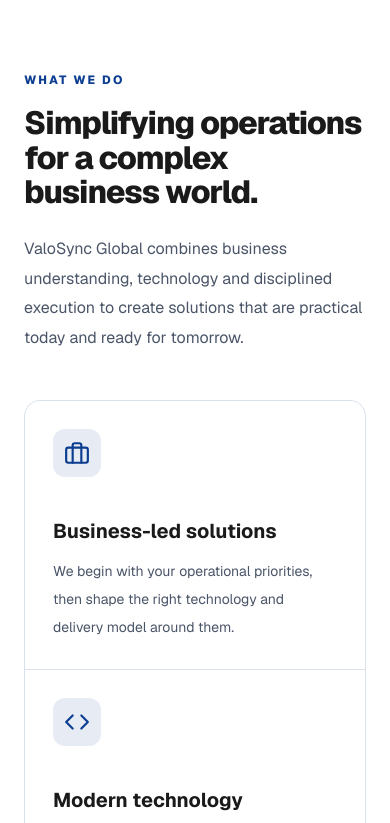
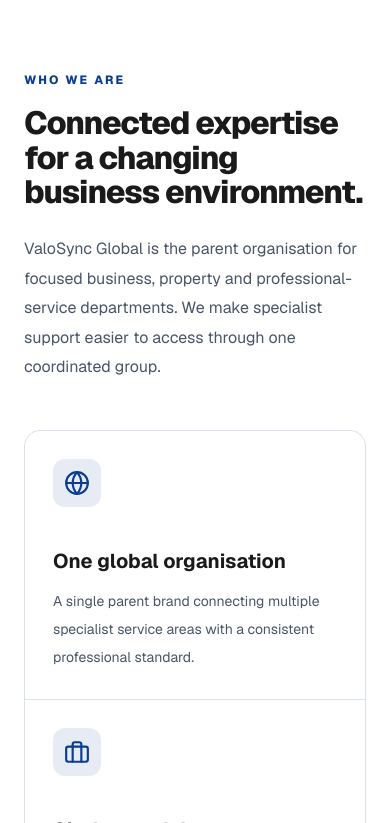
Before and after one commit to mayank-207/ValoSync-Global, a Next.js app: page / in a window 390 px wide. Shown: the part 1521-2344 px from the top of the page. Built offline with nearby package versions, Linux system fonts and the light colour scheme.

Commit message:
Rebuild homepage around equal business departments

```diff
--- a/components/sections/CorporateOverview.tsx
+++ b/components/sections/CorporateOverview.tsx
@@ -1,19 +1,38 @@
+import Image from "next/image";
 import Link from "next/link";
-import Image from "next/image";
 import Button from "../ui/Button";
 import {
   ArrowRightIcon,
-  AutomationIcon,
-  BrainIcon,
   BriefcaseIcon,
   CheckIcon,
-  CodeIcon,
   GlobeIcon,
   LayersIcon,
-  MarketingIcon,
   ShieldIcon,
   UsersIcon,
 } from "../ui/Icons";
+
+const valueCards = [
+  {
+    icon: <GlobeIcon size={26} />,
+    title: "One global organisation",
+    description: "A single parent brand connecting multiple specialist service areas with a consistent professional standard.",
+  },
+  {
+    icon: <BriefcaseIcon size={26} />,
+    title: "Six focused departments",
+    description: "Dedicated capabilities across technology, accounting, conveyancing, civil engineering, real estate and home loans.",
+  },
+  {
+    icon: <UsersIcon size={26} />,
+    title: "Coordinated client support",
+    description: "A clear starting point for every enquiry, including requirements that involve more than one service area.",
+  },
+  {
+    icon: <LayersIcon size={26} />,
+    title: "Practical delivery",
+    description: "Defined responsibilities, transparent communication and an engagement model shaped around each requirement.",
+  },
+];
 
 const businessAreas = [
   {
@@ -28,15 +47,15 @@ const businessAreas = [
     number: "02",
     title: "Accounting Services",
     description: "Structured bookkeeping, reporting, accounting and business administration support.",
-    href: "/contact",
+    href: "/accounting",
     image: "https://images.unsplash.com/photo-1554224155-6726b3ff858f?auto=format&fit=crop&w=1200&q=82",
-    alt: "Financial documents, calculator and laptop arranged for professional accounting work",
+    alt: "Financial documents and calculator arranged for professional accounting work",
   },
   {
     number: "03",
     title: "Conveyancing Services",
     description: "Coordinated support for property contracts, transfers, settlements and documentation.",
-    href: "/contact",
+    href: "/conveyancing",
     image: "https://images.unsplash.com/photo-1560518883-ce09059eeffa?auto=format&fit=crop&w=1200&q=82",
     alt: "House keys and property documents representing conveyancing support",
   },
@@ -44,7 +63,7 @@ const businessAreas = [
     number: "04",
     title: "Civil Engineering Services",
     description: "Planning, documentation, coordination and practical project-support services.",
-    href: "/contact",
+    href: "/civil-engineering",
     image: "https://images.unsplash.com/photo-1503387762-592deb58ef4e?auto=format&fit=crop&w=1200&q=82",
     alt: "Civil engineering team reviewing plans at a construction site",
   },
@@ -52,7 +71,7 @@ const businessAreas = [
     number: "05",
     title: "Real Estate Services",
     description: "Property sales, purchases, leasing, management and market-support services.",
-    href: "/contact",
+    href: "/real-estate",
     image: "https://images.unsplash.com/photo-1564013799919-ab600027ffc6?auto=format&fit=crop&w=1200&q=82",
     alt: "Contemporary residential property representing real estate services",
   },
@@ -60,148 +79,51 @@ const businessAreas = [
     number: "06",
     title: "Home Loan Services",
     description: "Guided support for home buyers, refinancing and property-investment lending enquiries.",
-    href: "/contact",
+    href: "/home-loans",
     image: "https://images.unsplash.com/photo-1560185008-b033106af5c3?auto=format&fit=crop&w=1200&q=82",
     alt: "Modern family home representing home loan support",
   },
 ];
 
-const valueCards = [
+const engagementSteps = [
   {
-    icon: <BriefcaseIcon size={26} />,
-    title: "Business-led solutions",
-    description:
-      "We begin with your operational priorities, then shape the right technology and delivery model around them.",
+    title: "Understand your requirement",
+    description: "We clarify your objectives, priorities and the type of specialist support required.",
   },
   {
-    icon: <CodeIcon size={26} />,
-    title: "Modern technology",
-    description:
-      "Practical platforms, applications and integrations engineered for reliability, usability and long-term value.",
+    title: "Connect the right department",
+    description: "Your enquiry is directed to the department with the most relevant capability and responsibility.",
   },
   {
-    icon: <UsersIcon size={26} />,
-    title: "Cross-functional expertise",
-    description:
-      "Strategy, design, engineering, QA and growth specialists coordinated through one accountable delivery team.",
+    title: "Confirm scope and next steps",
+    description: "The responsible team outlines the service pathway, expected inputs and commercial approach.",
   },
   {
-    icon: <LayersIcon size={26} />,
-    title: "Scalable execution",
-    description:
-      "Clear phases, measurable milestones and maintainable architecture that can evolve as your business grows.",
-  },
-];
-
-const services = [
-  {
-    number: "01",
-    icon: <CodeIcon size={25} />,
-    title: "Custom Software & Applications",
-    description:
-      "Purpose-built web and mobile applications that simplify workflows, improve visibility and support business growth.",
-    href: "/services/custom-software",
-  },
-  {
-    number: "02",
-    icon: <LayersIcon size={25} />,
-    title: "CRM & Business Platforms",
-    description:
-      "Connected systems for customers, projects, referrals, operations, reporting and cross-team collaboration.",
-    href: "/services/crm-development",
-  },
-  {
-    number: "03",
-    icon: <BrainIcon size={25} />,
-    title: "AI & Intelligent Automation",
-    description:
-      "Practical automation for repetitive processes, document handling, customer engagement and internal knowledge.",
-    href: "/services/ai-automation",
-  },
-  {
-    number: "04",
-    icon: <GlobeIcon size={25} />,
-    title: "Web & Digital Experience",
-    description:
-      "Fast, accessible and SEO-ready websites designed to communicate credibility and convert business enquiries.",
-    href: "/services/web-development",
-  },
-  {
-    number: "05",
-    icon: <AutomationIcon size={25} />,
-    title: "Cloud & DevOps Support",
-    description:
-      "Reliable deployment, infrastructure, monitoring and delivery practices for secure, scalable digital products.",
-    href: "/services/cloud-devops",
-  },
-  {
-    number: "06",
-    icon: <MarketingIcon size={25} />,
-    title: "Digital Growth Services",
-    description:
-      "SEO, paid campaigns, content and social media support aligned to visibility, demand generation and measurable leads.",
-    href: "/services/digital-marketing",
-  },
-];
-
-const industries = [
-  "Professional Services",
-  "Finance & Accounting",
-  "Real Estate",
-  "Civil Engineering",
-  "Home Loans",
-  "Healthcare",
-  "Retail & Commerce",
-  "Logistics",
-];
-
-const deliveryGroups = [
-  {
-    title: "Your business challenge",
-    description:
-      "We clarify the operational problem, stakeholders, risks and expected outcomes before recommending a solution.",
-    points: ["Discovery workshops", "Process mapping", "Scope and priority definition"],
-  },
-  {
-    title: "Technology enablement",
-    description:
-      "We translate approved priorities into usable, secure and maintainable digital systems.",
-    points: ["Application engineering", "Integrations and automation", "Cloud-ready delivery"],
-  },
-  {
-    title: "Controlled execution",
-    description:
-      "Transparent milestones and review cycles keep business and delivery teams aligned.",
-    points: ["Dedicated coordination", "Quality assurance", "Progress visibility"],
-  },
-  {
-    title: "Continuous improvement",
-    description:
-      "After launch, we support stability, adoption and phased enhancement based on real operational feedback.",
-    points: ["Handover and training", "Maintenance options", "Growth roadmap"],
+    title: "Deliver with visibility",
+    description: "Communication, milestones and responsibilities remain clear throughout the engagement.",
   },
 ];
 
 export default function CorporateOverview() {
   return (
     <>
-      <section className="corporate-section bg-background" aria-labelledby="value-heading">
+      <section className="corporate-section bg-background" aria-labelledby="overview-heading">
         <div className="container">
           <div className="corporate-heading-grid">
             <div>
-              <p className="corporate-eyebrow">What we do</p>
-              <h2 id="value-heading" className="corporate-title">
-                Simplifying operations for a complex business world.
+              <p className="corporate-eyebrow">Who we are</p>
+              <h2 id="overview-heading" className="corporate-title">
+                Connected expertise for a changing business environment.
               </h2>
             </div>
             <p className="corporate-lead">
-              ValoSync Global combines business understanding, technology and disciplined execution to create solutions that are practical today and ready for tomorrow.
+              ValoSync Global is the parent organisation for focused business, property and professional-service departments. We make specialist support easier to access through one coordinated group.
             </p>
           </div>
 
-          <div className="grid sm:grid-cols-2 xl:grid-cols-4 gap-px mt-12 overflow-hidden rounded-2xl border border-border bg-border">
+          <div className="mt-12 grid gap-px overflow-hidden rounded-2xl border border-border bg-border sm:grid-cols-2 xl:grid-cols-4">
             {valueCards.map((item) => (
-              <article key={item.title} className="group bg-white p-7 lg:p-8 min-h-64 transition-colors hover:bg-surface">
+              <article key={item.title} className="group min-h-64 bg-white p-7 transition-colors hover:bg-surface lg:p-8">
                 <span className="corporate-icon">{item.icon}</span>
                 <h3 className="mt-10 text-xl font-bold text-text-primary">{item.title}</h3>
                 <p className="mt-3 text-sm leading-7 text-text-secondary">{item.description}</p>
@@ -217,11 +139,11 @@ export default function CorporateOverview() {
             <div>
               <p className="corporate-eyebrow">Our departments</p>
               <h2 id="departments-heading" className="corporate-title">
-                Six specialist areas. One accountable global organisation.
+                Six specialist areas. Equal importance. One trusted organisation.
               </h2>
             </div>
             <p className="corporate-lead">
-              Every department has equal standing, relevant expertise and a clear enquiry pathway. Choose the area that best matches your requirement.
+              Each department has dedicated capabilities, its own service pathway and equal standing within ValoSync Global. Select the area that best matches your requirement.
             </p>
           </div>
 
@@ -258,121 +180,73 @@ export default function CorporateOverview() {
         </div>
       </section>
 
-      <section className="corporate-section bg-background" aria-labelledby="services-heading">
-        <div className="container">
-          <div className="corporate-heading-grid">
-            <div>
-              <p className="corporate-eyebrow">Integrated services</p>
-              <h2 id="services-heading" className="corporate-title">
-                One delivery partner across strategy, technology and growth.
-              </h2>
-            </div>
-            <div>
-              <p className="corporate-lead">
-                Our service portfolio supports the full digital lifecycle—from defining the right solution through implementation, launch and ongoing improvement.
-              </p>
-              <Link href="/services" className="corporate-text-link">
-                View all services <ArrowRightIcon size={17} />
-              </Link>
-            </div>
+      <section className="corporate-industry-band" aria-labelledby="connected-heading">
+        <div className="container grid gap-10 lg:grid-cols-[0.8fr_1.2fr] lg:gap-20">
+          <div>
+            <p className="corporate-eyebrow text-gold">Connected service model</p>
+            <h2 id="connected-heading" className="text-3xl font-bold tracking-tight text-white sm:text-4xl lg:text-5xl">
+              The right expertise, without navigating separate organisations.
+            </h2>
+            <p className="mt-5 max-w-xl text-sm leading-7 text-slate-300 sm:text-base">
+              Some requirements sit within one department. Others may involve finance, property, engineering or technology together. Our umbrella structure provides a clear starting point.
+            </p>
+            <Button as="link" href="/contact" variant="gold" size="md" className="mt-8" rightIcon={<ArrowRightIcon size={17} />}>
+              Discuss your requirements
+            </Button>
           </div>
-
-          <div className="grid md:grid-cols-2 xl:grid-cols-3 gap-5 mt-12">
-            {services.map((service) => (
-              <article key={service.title} className="corporate-service-card group">
-                <div className="flex items-start justify-between gap-4">
-                  <span className="corporate-icon">{service.icon}</span>
-                  <span className="text-xs font-bold tracking-widest text-text-muted">{service.number}</span>
-                </div>
-                <h3 className="mt-8 text-xl font-bold text-text-primary">{service.title}</h3>
-                <p className="mt-3 text-sm leading-7 text-text-secondary">{service.description}</p>
-                <Link href={service.href} className="corporate-card-link" aria-label={`Learn more about ${service.title}`}>
-                  Learn more <ArrowRightIcon size={16} />
-                </Link>
-              </article>
+          <div className="grid gap-4 sm:grid-cols-2">
+            {[
+              "Dedicated department expertise",
+              "Coordinated initial assessment",
+              "Clear ownership and communication",
+              "Professional service standards",
+            ].map((point) => (
+              <div key={point} className="flex items-start gap-3 border-b border-white/15 py-5 text-sm font-semibold text-white">
+                <span className="mt-0.5 text-gold"><CheckIcon size={17} /></span>
+                {point}
+              </div>
             ))}
           </div>
         </div>
       </section>
 
-      <section className="corporate-industry-band" aria-labelledby="industries-heading">
-        <div className="container">
-          <div className="grid lg:grid-cols-[0.75fr_1.25fr] gap-10 lg:gap-20">
-            <div>
-              <p className="corporate-eyebrow text-gold">Industries</p>
-              <h2 id="industries-heading" className="text-3xl sm:text-4xl lg:text-5xl font-bold tracking-tight text-white">
-                Domain-aware solutions, built around real operations.
-              </h2>
-              <p className="mt-5 max-w-xl text-sm sm:text-base leading-7 text-slate-300">
-                We combine technology capability with an understanding of how service-based and operational businesses actually work.
-              </p>
-              <Button as="link" href="/industries" variant="gold" size="md" className="mt-8" rightIcon={<ArrowRightIcon size={17} />}>
-                Explore industries
-              </Button>
-            </div>
-            <div className="grid sm:grid-cols-2 border-t border-white/15">
-              {industries.map((industry, index) => (
-                <Link
-                  key={industry}
-                  href="/industries"
-                  className="group flex items-center justify-between gap-4 py-5 border-b border-white/15 sm:odd:pr-6 sm:even:pl-6 text-sm font-semibold text-white hover:text-gold transition-colors"
-                >
-                  <span><span className="mr-3 text-xs text-slate-500">{String(index + 1).padStart(2, "0")}</span>{industry}</span>
-                  <ArrowRightIcon size={16} className="transition-transform group-hover:translate-x-1" />
-                </Link>
-              ))}
-            </div>
-          </div>
-        </div>
-      </section>
-
-      <section className="corporate-section bg-background" aria-labelledby="delivery-heading">
+      <section className="corporate-section bg-background" aria-labelledby="engagement-heading">
         <div className="container">
           <div className="corporate-heading-grid">
             <div>
-              <p className="corporate-eyebrow">What we deliver</p>
-              <h2 id="delivery-heading" className="corporate-title">
-                Business outcomes supported by clear, accountable execution.
+              <p className="corporate-eyebrow">How we engage</p>
+              <h2 id="engagement-heading" className="corporate-title">
+                A clear pathway from enquiry to accountable delivery.
               </h2>
             </div>
             <p className="corporate-lead">
-              Our approach connects people, process and technology. Every engagement is structured around visibility, quality and measurable progress.
+              Our approach is designed to make a diversified service organisation simple to navigate while preserving specialist ownership within every department.
             </p>
           </div>
 
           <div className="mt-12 border-t border-border">
-            {deliveryGroups.map((group, index) => (
-              <article key={group.title} className="grid lg:grid-cols-[80px_0.8fr_1.2fr] gap-5 lg:gap-10 py-8 border-b border-border">
+            {engagementSteps.map((step, index) => (
+              <article key={step.title} className="grid gap-5 border-b border-border py-8 lg:grid-cols-[80px_0.8fr_1.2fr] lg:gap-10">
                 <span className="text-sm font-bold text-primary">{String(index + 1).padStart(2, "0")}</span>
-                <div>
-                  <h3 className="text-xl font-bold text-text-primary">{group.title}</h3>
-                  <p className="mt-3 text-sm leading-7 text-text-secondary">{group.description}</p>
-                </div>
-                <ul className="grid sm:grid-cols-3 gap-3 lg:pt-1">
-                  {group.points.map((point) => (
-                    <li key={point} className="flex items-start gap-2 text-sm font-semibold text-text-primary">
-                      <span className="mt-0.5 text-primary"><CheckIcon size={16} /></span>
-                      {point}
-                    </li>
-                  ))}
-                </ul>
+                <h3 className="text-xl font-bold text-text-primary">{step.title}</h3>
+                <p className="text-sm leading-7 text-text-secondary">{step.description}</p>
               </article>
             ))}
           </div>
 
-          <div className="mt-12 corporate-trust-panel">
+          <div className="corporate-trust-panel mt-12">
             <div>
-              <p className="corporate-eyebrow">Why ValoSync</p>
-              <h3 className="text-2xl sm:text-3xl font-bold text-text-primary">
-                A focused team, transparent communication and solutions built for practical adoption.
+              <p className="corporate-eyebrow">The ValoSync standard</p>
+              <h3 className="text-2xl font-bold text-text-primary sm:text-3xl">
+                Specialist knowledge, coordinated service and transparent communication.
               </h3>
             </div>
             <div className="grid grid-cols-2 gap-4">
               {[
-                { icon: <ShieldIcon size={20} />, label: "Security-conscious delivery" },
-                { icon: <UsersIcon size={20} />, label: "Cross-functional project team" },
-                { icon: <GlobeIcon size={20} />, label: "Global delivery perspective" },
-                { icon: <LayersIcon size={20} />, label: "Scalable solution architecture" },
+                { icon: <ShieldIcon size={20} />, label: "Responsible service delivery" },
+                { icon: <UsersIcon size={20} />, label: "Relevant specialist teams" },
+                { icon: <GlobeIcon size={20} />, label: "Global business perspective" },
+                { icon: <LayersIcon size={20} />, label: "Connected department model" },
               ].map((item) => (
                 <div key={item.label} className="flex items-start gap-3 text-sm font-semibold text-text-primary">
                   <span className="text-primary">{item.icon}</span>
```
